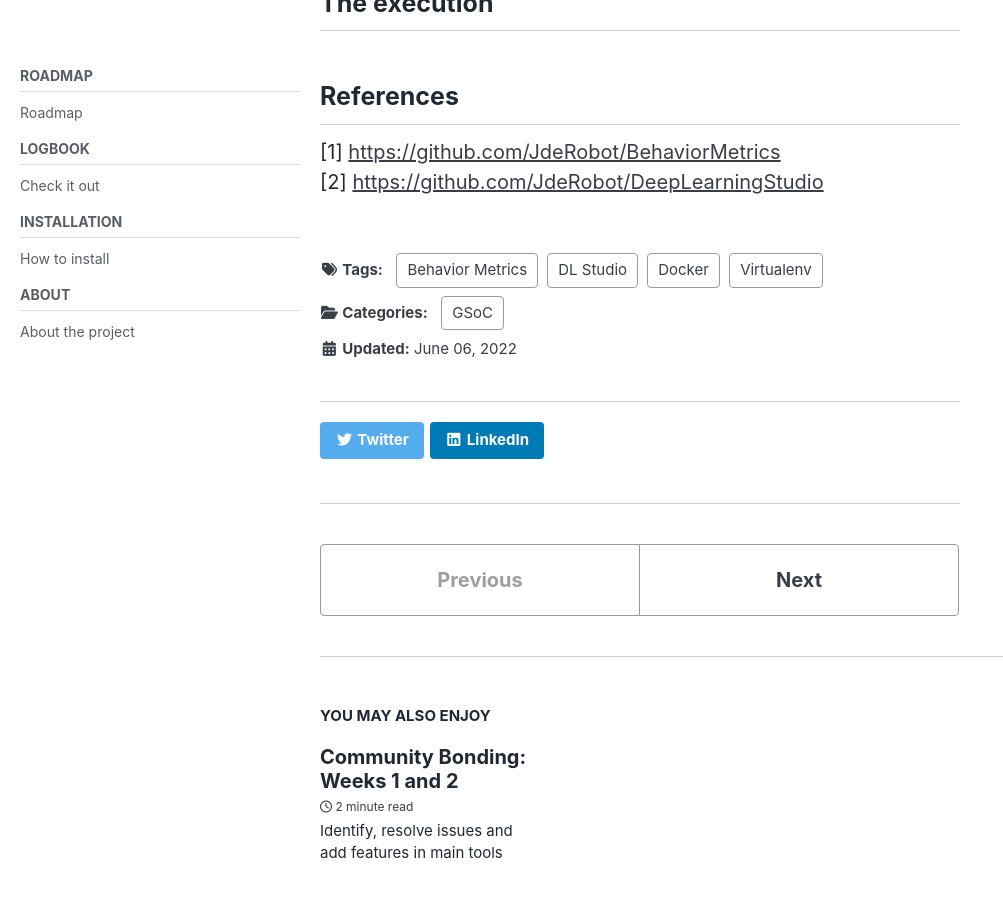
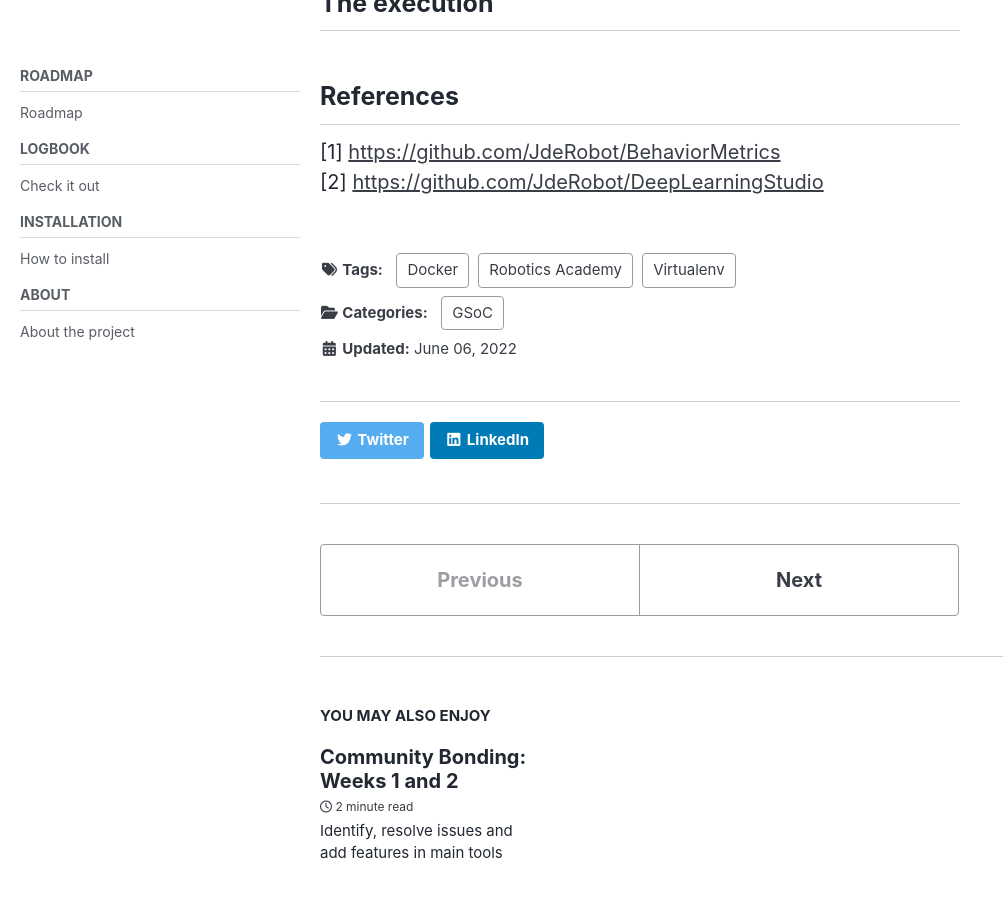
Before and after one commit to TheRoboticsClub/gsoc2022-Bhavesh_Misra, a Jekyll site: the page built from docs/_posts/2022-06-06-Community-Bonding-Week-3.md, in a window 1280 px wide and 900 px high, scrolled down 1705 px. Shown: the whole window, without its empty margins (0-1003 px from the left). Built offline with Jekyll 4.4.1, drawn with Linux system fonts in a browser that asks for light colours; cached includes are drawn as plain includes; nearby versions of some CDN libraries.

Commit message:
initial_stuff

```diff
--- a/docs/_posts/2022-06-06-Community-Bonding-Week-3.md
+++ b/docs/_posts/2022-06-06-Community-Bonding-Week-3.md
@@ -15,10 +15,9 @@ categories:
 tags:
 - Docker
 - Virtualenv
-- Behavior Metrics
-- DL Studio
+- Robotics Academy
 
-author: Nikhil Paliwal
+author: Bhavesh Misra
 pinned: false
 ---
 
```
